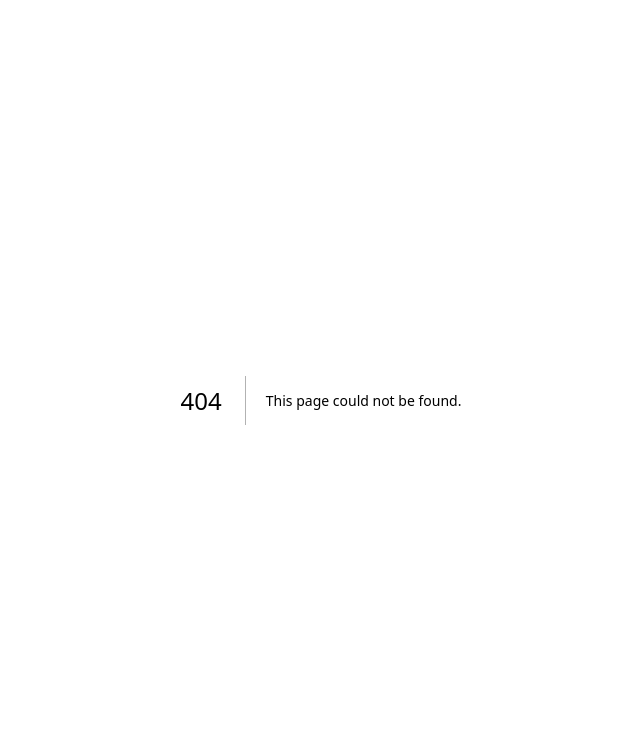
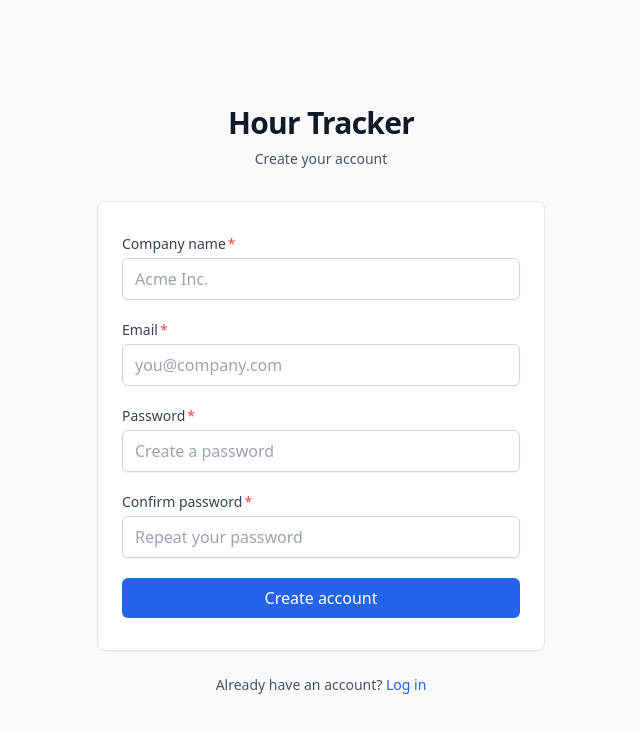
Before and after one commit to kokorosf/hour-tracker-app, a Next.js app in the folder apps/web/: page /register in a window 1280 px wide. Before the commit this address had no page. Shown: the top 732 px of the page, without its empty margins (319-959 px from the left). Built offline with nearby package versions, Linux system fonts and the light colour scheme.

Commit message:
update registration page

```diff
--- /dev/null
+++ b/apps/web/src/app/(auth)/register/page.tsx
@@ -0,0 +1,222 @@
+'use client';
+
+import { useState } from 'react';
+import { useRouter } from 'next/navigation';
+import { useForm, Controller } from 'react-hook-form';
+import { signIn } from 'next-auth/react';
+import Link from 'next/link';
+import Input from '@/../components/ui/input';
+import Button from '@/../components/ui/button';
+import { useToast } from '@/../components/ui/toast';
+
+// ---------------------------------------------------------------------------
+// Types
+// ---------------------------------------------------------------------------
+
+interface RegisterFormValues {
+  email: string;
+  password: string;
+  confirmPassword: string;
+  tenantName: string;
+}
+
+// ---------------------------------------------------------------------------
+// Constants
+// ---------------------------------------------------------------------------
+
+const EMAIL_PATTERN = /^[^\s@]+@[^\s@]+\.[^\s@]+$/;
+const PASSWORD_PATTERN = /^(?=.*[A-Z])(?=.*\d).{8,}$/;
+
+// ---------------------------------------------------------------------------
+// Page
+// ---------------------------------------------------------------------------
+
+export default function RegisterPage() {
+  const router = useRouter();
+  const { showToast } = useToast();
+  const [submitting, setSubmitting] = useState(false);
+
+  const { control, handleSubmit, getValues } = useForm<RegisterFormValues>({
+    defaultValues: { email: '', password: '', confirmPassword: '', tenantName: '' },
+  });
+
+  const onSubmit = async (data: RegisterFormValues) => {
+    setSubmitting(true);
+
+    try {
+      // Call register API directly (non-standard response shape).
+      const res = await fetch('/api/auth/register', {
+        method: 'POST',
+        headers: { 'Content-Type': 'application/json' },
+        body: JSON.stringify({
+          email: data.email,
+          password: data.password,
+          tenantName: data.tenantName,
+        }),
+      });
+
+      const body = await res.json();
+
+      if (!res.ok || !body.success) {
+        showToast(body.error ?? 'Registration failed.', 'error');
+        return;
+      }
+
+      // Store token for the API client.
+      if (body.token) {
+        localStorage.setItem('token', body.token);
+      }
+
+      // Sign in via NextAuth so the session is established.
+      const signInResult = await signIn('credentials', {
+        email: data.email,
+        password: data.password,
+        redirect: false,
+      });
+
+      if (signInResult?.error) {
+        // Account was created but session failed — redirect to login.
+        showToast('Account created. Please sign in.', 'info');
+        router.push('/login');
+        return;
+      }
+
+      router.push('/dashboard');
+    } catch {
+      showToast('Something went wrong. Please try again.', 'error');
+    } finally {
+      setSubmitting(false);
+    }
+  };
+
+  return (
+    <div className="w-full max-w-md">
+      {/* Header */}
+      <div className="mb-8 text-center">
+        <h1 className="text-3xl font-bold tracking-tight text-gray-900">
+          Hour Tracker
+        </h1>
+        <p className="mt-2 text-sm text-gray-600">
+          Create your account
+        </p>
+      </div>
+
+      {/* Card */}
+      <div className="rounded-lg border border-gray-200 bg-white px-6 py-8 shadow-sm">
+        <form onSubmit={handleSubmit(onSubmit)} noValidate className="space-y-5">
+          {/* Tenant / Company name */}
+          <Controller
+            name="tenantName"
+            control={control}
+            rules={{ required: 'Company name is required.' }}
+            render={({ field, fieldState }) => (
+              <Input
+                label="Company name"
+                type="text"
+                placeholder="Acme Inc."
+                required
+                value={field.value}
+                onChange={field.onChange}
+                error={fieldState.error?.message}
+                disabled={submitting}
+              />
+            )}
+          />
+
+          {/* Email */}
+          <Controller
+            name="email"
+            control={control}
+            rules={{
+              required: 'Email is required.',
+              pattern: {
+                value: EMAIL_PATTERN,
+                message: 'Enter a valid email address.',
+              },
+            }}
+            render={({ field, fieldState }) => (
+              <Input
+                label="Email"
+                type="email"
+                placeholder="you@company.com"
+                required
+                value={field.value}
+                onChange={field.onChange}
+                error={fieldState.error?.message}
+                disabled={submitting}
+              />
+            )}
+          />
+
+          {/* Password */}
+          <Controller
+            name="password"
+            control={control}
+            rules={{
+              required: 'Password is required.',
+              pattern: {
+                value: PASSWORD_PATTERN,
+                message: 'Min 8 characters, one uppercase letter, and one number.',
+              },
+            }}
+            render={({ field, fieldState }) => (
+              <Input
+                label="Password"
+                type="password"
+                placeholder="Create a password"
+                required
+                value={field.value}
+                onChange={field.onChange}
+                error={fieldState.error?.message}
+                disabled={submitting}
+              />
+            )}
+          />
+
+          {/* Confirm password */}
+          <Controller
+            name="confirmPassword"
+            control={control}
+            rules={{
+              required: 'Please confirm your password.',
+              validate: (value) =>
+                value === getValues('password') || 'Passwords do not match.',
+            }}
+            render={({ field, fieldState }) => (
+              <Input
+                label="Confirm password"
+                type="password"
+                placeholder="Repeat your password"
+                required
+                value={field.value}
+                onChange={field.onChange}
+                error={fieldState.error?.message}
+                disabled={submitting}
+              />
+            )}
+          />
+
+          {/* Submit */}
+          <Button
+            type="submit"
+            loading={submitting}
+            className="w-full"
+          >
+            Create account
+          </Button>
+        </form>
+      </div>
+
+      {/* Login link */}
+      <p className="mt-6 text-center text-sm text-gray-600">
+        Already have an account?{' '}
+        <Link
+          href="/login"
+          className="font-medium text-blue-600 hover:text-blue-500"
+        >
+          Log in
+        </Link>
+      </p>
+    </div>
+  );
+}
```
